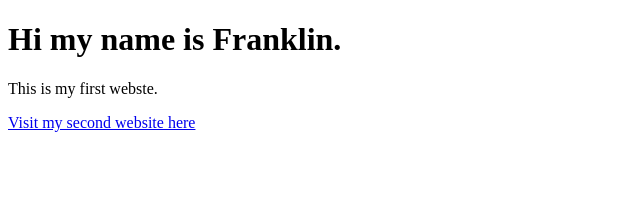
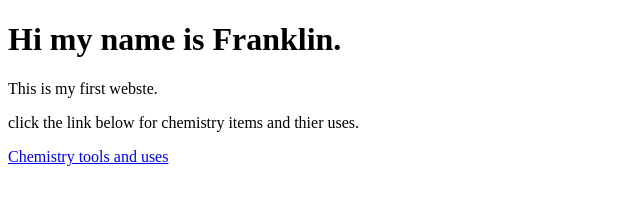
Before and after one commit to Ahurt1030/Test, a plain HTML site: page index.html in a window 1280 px wide. Shown: the whole page, without its empty margins (0-640 px from the left). Drawn offline with Linux system fonts and the light colour scheme.

Commit message:
Index.html

```diff
--- a/index.html
+++ b/index.html
@@ -7,7 +7,8 @@
 
 <h1>Hi my name is Franklin.</h1>
 <p>This is my first webste.</p>
-<a href="https://www.youtube.com/watch?v=dQw4w9WgXcQ&pp=ygUXbmV2ZXIgZ29ubmEgZ2l2ZSB5b3UgdXA%3D">Visit my second website here</a>
+<p>click the link below for chemistry items and thier uses.</p>
+<a href="https://www.youtube.com/watch?v=dQw4w9WgXcQ">Chemistry tools and uses</a>
 
 </body>
 </html>
```
